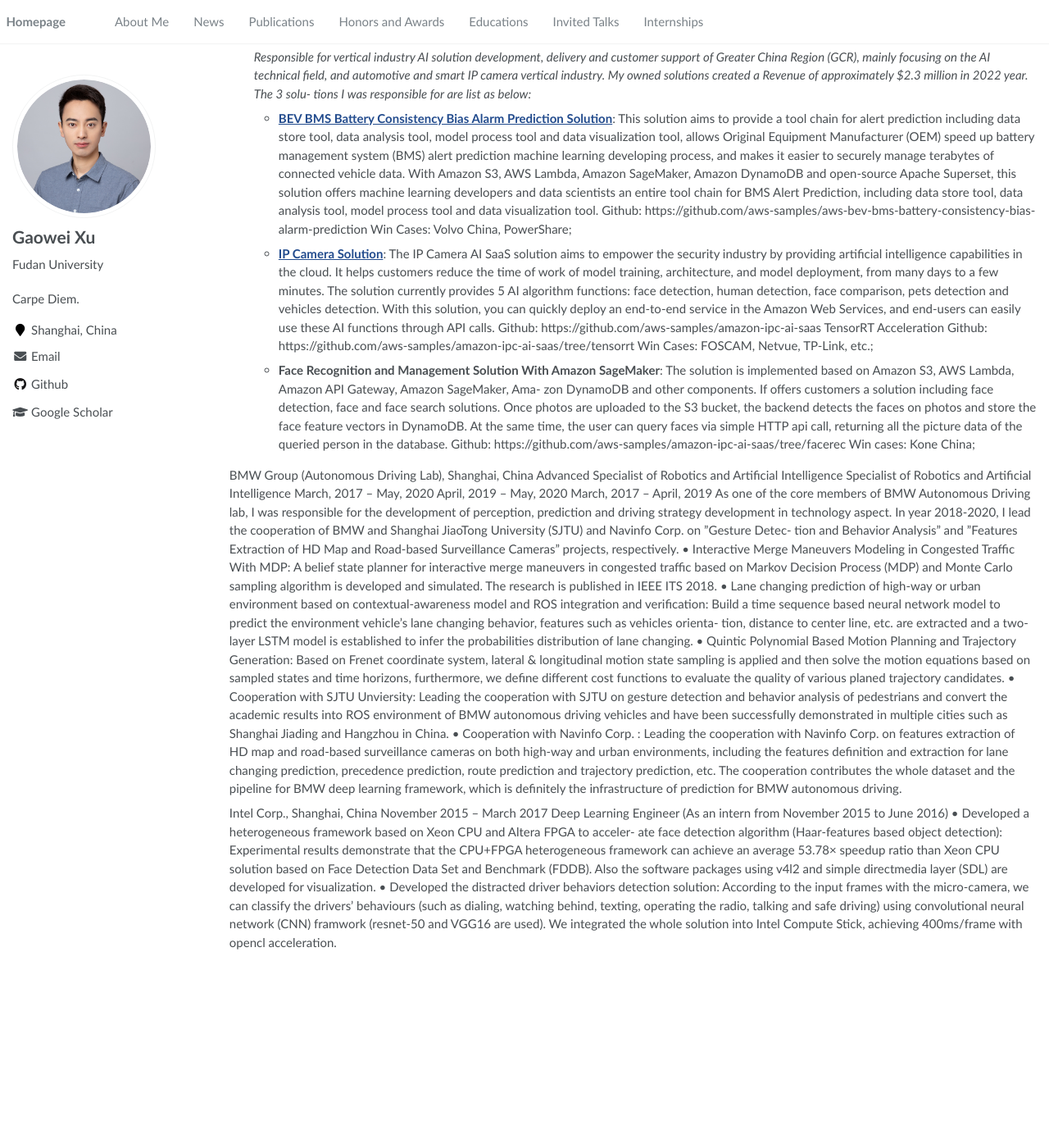
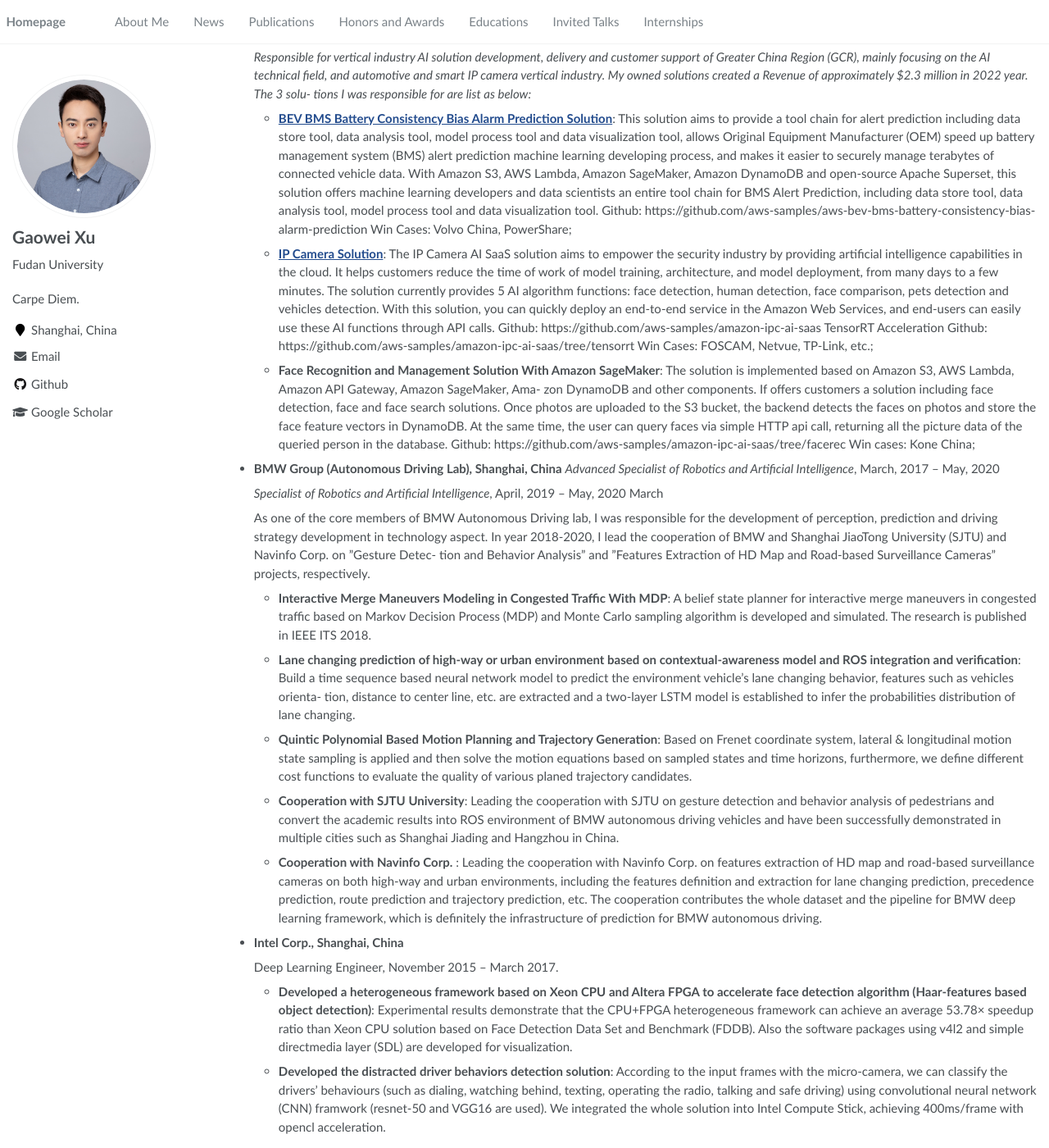
Before and after one commit to gaowexu/gaowexu.github.io, a Jekyll site: the page built from _pages/about.md, in a window 1280 px wide and 1400 px high, scrolled down 3300 px. Shown: the whole window at 82% size. Built offline with Jekyll 4.4.1, drawn with Linux system fonts in a browser that asks for light colours; before the commit the page ends 4468 px from its top, so only the background shows below that; some of the changed text lies outside the part shown.

Commit message:
update work exp

```diff
--- a/_pages/about.md
+++ b/_pages/about.md
@@ -132,17 +132,27 @@ If you are interested in my research, please feel free to contact me via email.
     Github: https://github.com/aws-samples/amazon-ipc-ai-saas/tree/facerec
     Win cases: Kone China;
 
-BMW Group (Autonomous Driving Lab), Shanghai, China
-Advanced Specialist of Robotics and Artificial Intelligence Specialist of Robotics and Artificial Intelligence
-March, 2017 – May, 2020 April, 2019 – May, 2020 March, 2017 – April, 2019
-As one of the core members of BMW Autonomous Driving lab, I was responsible for the development of perception, prediction and driving strategy development in technology aspect. In year 2018-2020, I lead the cooperation of BMW and Shanghai JiaoTong University (SJTU) and Navinfo Corp. on ”Gesture Detec- tion and Behavior Analysis” and ”Features Extraction of HD Map and Road-based Surveillance Cameras” projects, respectively.
-• Interactive Merge Maneuvers Modeling in Congested Traffic With MDP: A belief state planner for interactive merge maneuvers in congested traffic based on Markov Decision Process (MDP) and Monte Carlo sampling algorithm is developed and simulated. The research is published in IEEE ITS 2018.
-• Lane changing prediction of high-way or urban environment based on contextual-awareness model and ROS integration and verification: Build a time sequence based neural network model to predict the environment vehicle’s lane changing behavior, features such as vehicles orienta- tion, distance to center line, etc. are extracted and a two-layer LSTM model is established to infer the probabilities distribution of lane changing.
-• Quintic Polynomial Based Motion Planning and Trajectory Generation: Based on Frenet coordinate system, lateral & longitudinal motion state sampling is applied and then solve the motion equations based on sampled states and time horizons, furthermore, we define different cost functions to evaluate the quality of various planed trajectory candidates.
-• Cooperation with SJTU Unviersity: Leading the cooperation with SJTU on gesture detection and behavior analysis of pedestrians and convert the academic results into ROS environment of BMW autonomous driving vehicles and have been successfully demonstrated in multiple cities such as Shanghai Jiading and Hangzhou in China.
-• Cooperation with Navinfo Corp. : Leading the cooperation with Navinfo Corp. on features extraction of HD map and road-based surveillance cameras on both high-way and urban environments, including the features definition and extraction for lane changing prediction, precedence prediction, route prediction and trajectory prediction, etc. The cooperation contributes the whole dataset and the pipeline for BMW deep learning framework, which is definitely the infrastructure of prediction for BMW autonomous driving.
+- **BMW Group (Autonomous Driving Lab), Shanghai, China**
+  _Advanced Specialist of Robotics and Artificial Intelligence_, March, 2017 – May, 2020
 
-Intel Corp., Shanghai, China November 2015 – March 2017
-Deep Learning Engineer (As an intern from November 2015 to June 2016)
-• Developed a heterogeneous framework based on Xeon CPU and Altera FPGA to acceler- ate face detection algorithm (Haar-features based object detection): Experimental results demonstrate that the CPU+FPGA heterogeneous framework can achieve an average 53.78× speedup ratio than Xeon CPU solution based on Face Detection Data Set and Benchmark (FDDB). Also the software packages using v4l2 and simple directmedia layer (SDL) are developed for visualization.
-• Developed the distracted driver behaviors detection solution: According to the input frames with the micro-camera, we can classify the drivers’ behaviours (such as dialing, watching behind, texting, operating the radio, talking and safe driving) using convolutional neural network (CNN) framwork (resnet-50 and VGG16 are used). We integrated the whole solution into Intel Compute Stick, achieving 400ms/frame with opencl acceleration.
+  _Specialist of Robotics and Artificial Intelligence_, April, 2019 – May, 2020 March
+
+  As one of the core members of BMW Autonomous Driving lab, I was responsible for the development of perception, prediction and driving strategy development in technology aspect. In year 2018-2020, I lead the cooperation of BMW and Shanghai JiaoTong University (SJTU) and Navinfo Corp. on ”Gesture Detec- tion and Behavior Analysis” and ”Features Extraction of HD Map and Road-based Surveillance Cameras” projects, respectively.
+
+  - **Interactive Merge Maneuvers Modeling in Congested Traffic With MDP**: A belief state planner for interactive merge maneuvers in congested traffic based on Markov Decision Process (MDP) and Monte Carlo sampling algorithm is developed and simulated. The research is published in IEEE ITS 2018.
+
+  - **Lane changing prediction of high-way or urban environment based on contextual-awareness model and ROS integration and verification**: Build a time sequence based neural network model to predict the environment vehicle’s lane changing behavior, features such as vehicles orienta- tion, distance to center line, etc. are extracted and a two-layer LSTM model is established to infer the probabilities distribution of lane changing.
+
+  - **Quintic Polynomial Based Motion Planning and Trajectory Generation**: Based on Frenet coordinate system, lateral & longitudinal motion state sampling is applied and then solve the motion equations based on sampled states and time horizons, furthermore, we define different cost functions to evaluate the quality of various planed trajectory candidates.
+
+  - **Cooperation with SJTU University**: Leading the cooperation with SJTU on gesture detection and behavior analysis of pedestrians and convert the academic results into ROS environment of BMW autonomous driving vehicles and have been successfully demonstrated in multiple cities such as Shanghai Jiading and Hangzhou in China.
+
+  - **Cooperation with Navinfo Corp.** : Leading the cooperation with Navinfo Corp. on features extraction of HD map and road-based surveillance cameras on both high-way and urban environments, including the features definition and extraction for lane changing prediction, precedence prediction, route prediction and trajectory prediction, etc. The cooperation contributes the whole dataset and the pipeline for BMW deep learning framework, which is definitely the infrastructure of prediction for BMW autonomous driving.
+
+- **Intel Corp., Shanghai, China**
+
+  Deep Learning Engineer, November 2015 – March 2017.
+
+  - **Developed a heterogeneous framework based on Xeon CPU and Altera FPGA to accelerate face detection algorithm (Haar-features based object detection)**: Experimental results demonstrate that the CPU+FPGA heterogeneous framework can achieve an average 53.78× speedup ratio than Xeon CPU solution based on Face Detection Data Set and Benchmark (FDDB). Also the software packages using v4l2 and simple directmedia layer (SDL) are developed for visualization.
+
+  - **Developed the distracted driver behaviors detection solution**: According to the input frames with the micro-camera, we can classify the drivers’ behaviours (such as dialing, watching behind, texting, operating the radio, talking and safe driving) using convolutional neural network (CNN) framwork (resnet-50 and VGG16 are used). We integrated the whole solution into Intel Compute Stick, achieving 400ms/frame with opencl acceleration.
```
Also changed, not shown: other parts of _pages/about.md (+1 -1 lines).
